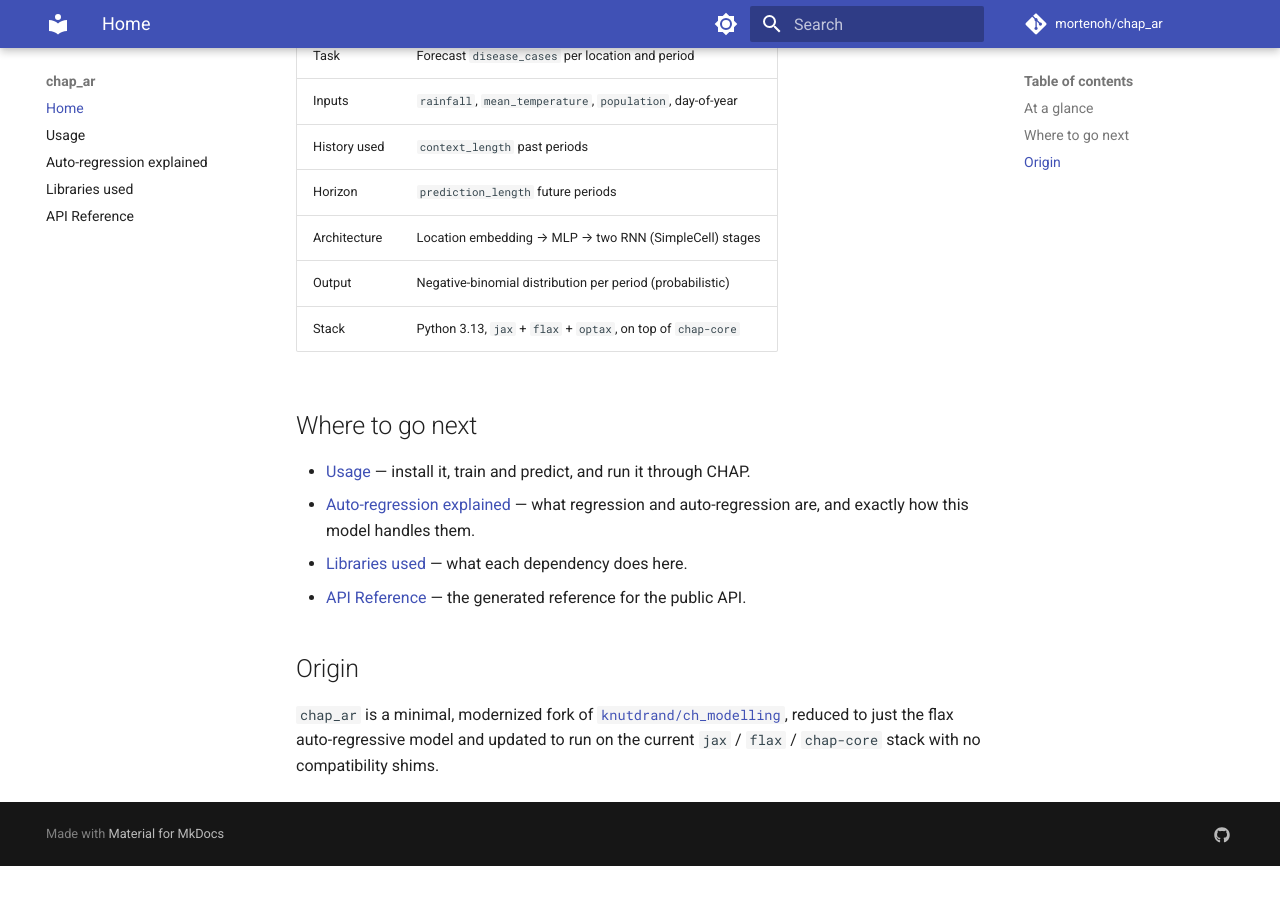
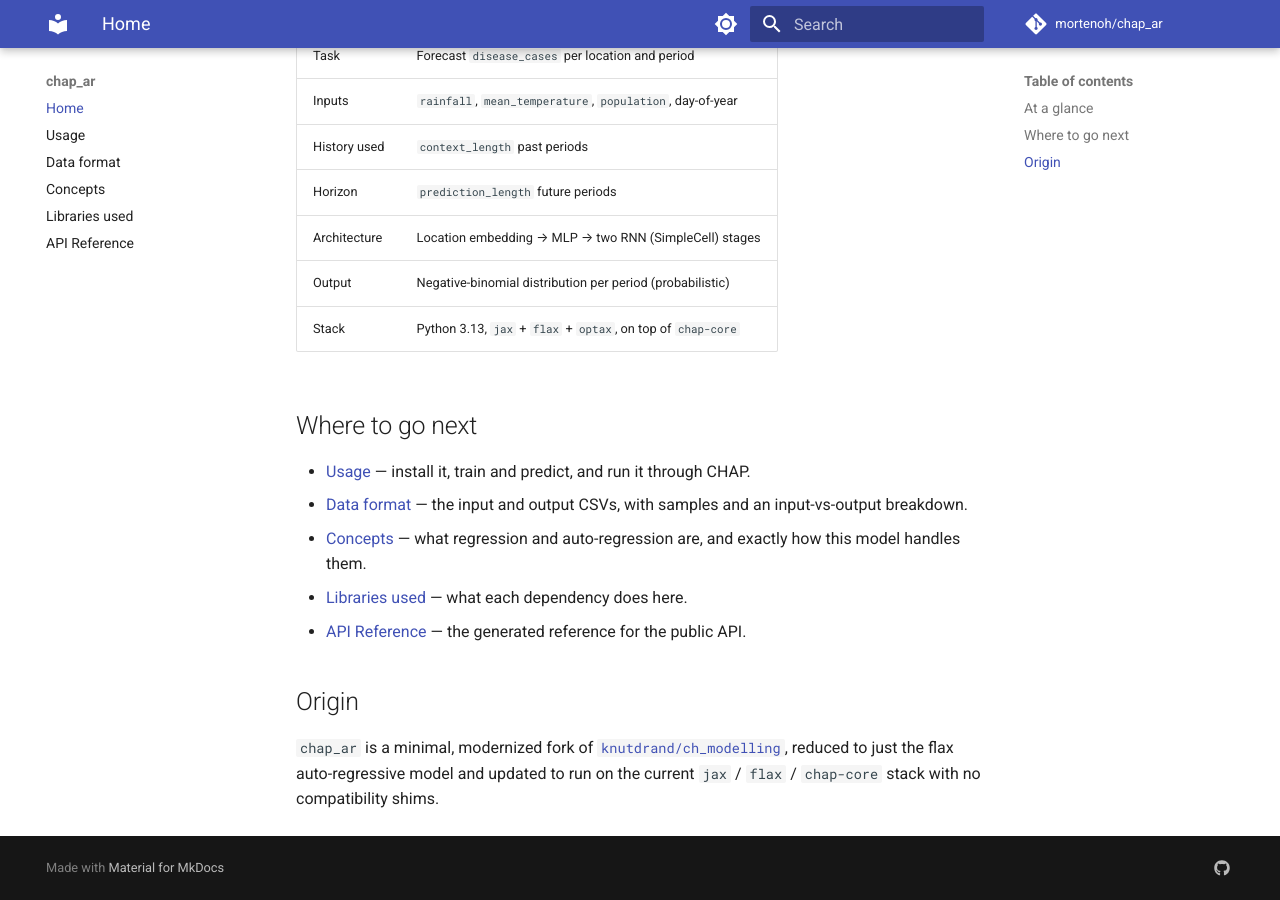
Before and after one commit to chap-models/chap_auto_regressive, an MkDocs documentation site: the page built from docs/index.md, in a window 1280 px wide and 900 px high, scrolled down 594 px. Built offline with MkDocs 1.6.1 and Material for MkDocs 9.7.7, drawn with Linux system fonts in a browser that asks for light colours; comment, search, counter and statistics services are not loaded; before the commit the page ends 1460 px from its top, so only the background shows below that.

Commit message:
docs: add Data format page with sample CSVs; rename page to Concepts
- New 'Data format' page: training input, historic vs future predict inputs,
  the samples output, and an input-vs-output table, all with real sample CSVs.
- Rename 'Auto-regression explained' -> 'Concepts' (file + nav + links).

```diff
--- a/docs/index.md
+++ b/docs/index.md
@@ -33,8 +33,10 @@
 ## Where to go next
 
 - [Usage](usage.md) — install it, train and predict, and run it through CHAP.
-- [Auto-regression explained](auto-regression.md) — what regression and
-  auto-regression are, and exactly how this model handles them.
+- [Data format](data.md) — the input and output CSVs, with samples and an
+  input-vs-output breakdown.
+- [Concepts](concepts.md) — what regression and auto-regression are, and exactly
+  how this model handles them.
 - [Libraries used](libraries.md) — what each dependency does here.
 - [API Reference](api-reference.md) — the generated reference for the public API.
 
--- a/mkdocs.yml
+++ b/mkdocs.yml
@@ -29,7 +29,8 @@
 nav:
   - Home: index.md
   - Usage: usage.md
-  - Auto-regression explained: auto-regression.md
+  - Data format: data.md
+  - Concepts: concepts.md
   - Libraries used: libraries.md
   - API Reference: api-reference.md
 
```
Also changed, not shown: docs/concepts.md (renamed from docs/auto-regression.md, +1 -1 lines), docs/data.md (added, +100 -0 lines).
